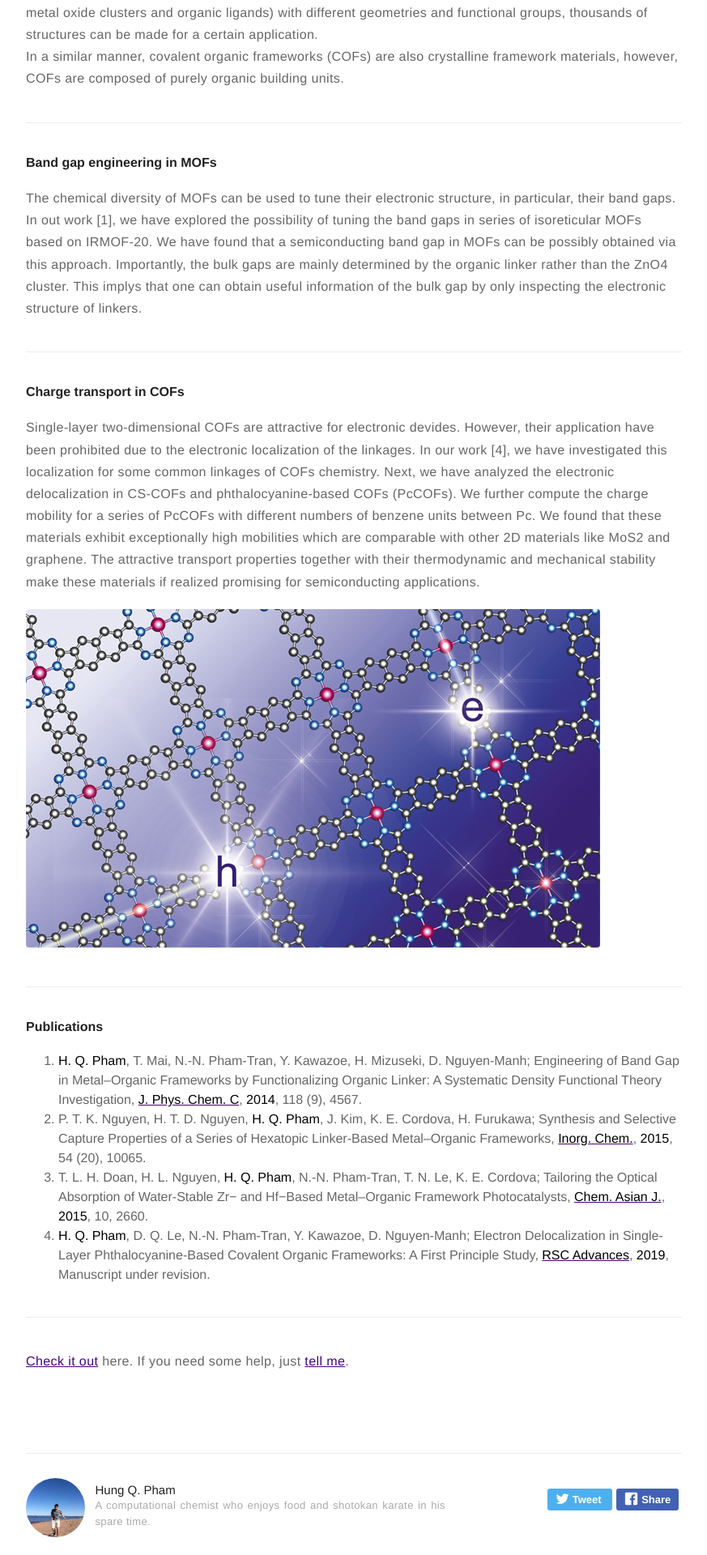
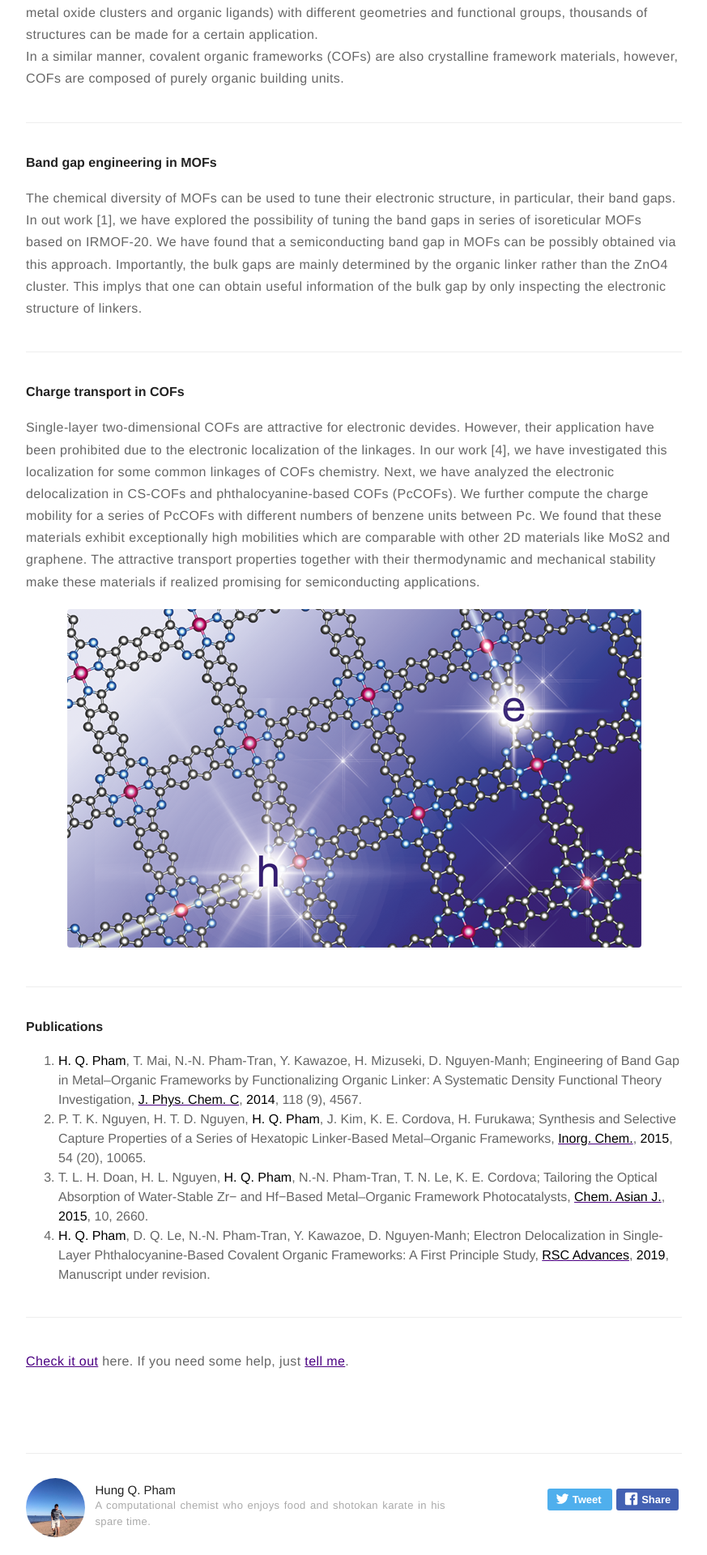
Before and after one commit to hungpham2017/hungpham2017.github.io, a Jekyll site: the page built from _posts/2019-08-28-MOFs_COFs.markdown, in a window 1280 px wide. Shown: the part 608-2528 px from the top of the page at 81% size, without its empty margins (203-1076 px from the left). Built offline with Jekyll 4.4.1, drawn with Linux system fonts in a browser that asks for light colours; emoji names are drawn with the system emoji font; comment, search, counter and statistics services are not loaded.

Commit message:
writing COFs/MOFs

```diff
--- a/_posts/2019-08-28-MOFs_COFs.markdown
+++ b/_posts/2019-08-28-MOFs_COFs.markdown
@@ -52,7 +52,10 @@ exhibit exceptionally high mobilities which are comparable with other 2D materia
 The attractive transport properties together with their thermodynamic and mechanical stability make these materials if realized promising
 for semiconducting applications.
 </p>
-![COFs](https://raw.githubusercontent.com/hungpham2017/hungpham2017.github.io/master/assets/images/COFs.png)
+
+<p align="center">
+  <img width="709" height="418" src="https://raw.githubusercontent.com/hungpham2017/hungpham2017.github.io/master/assets/images/COFs.png">
+</p>
 
 ---
 
```
